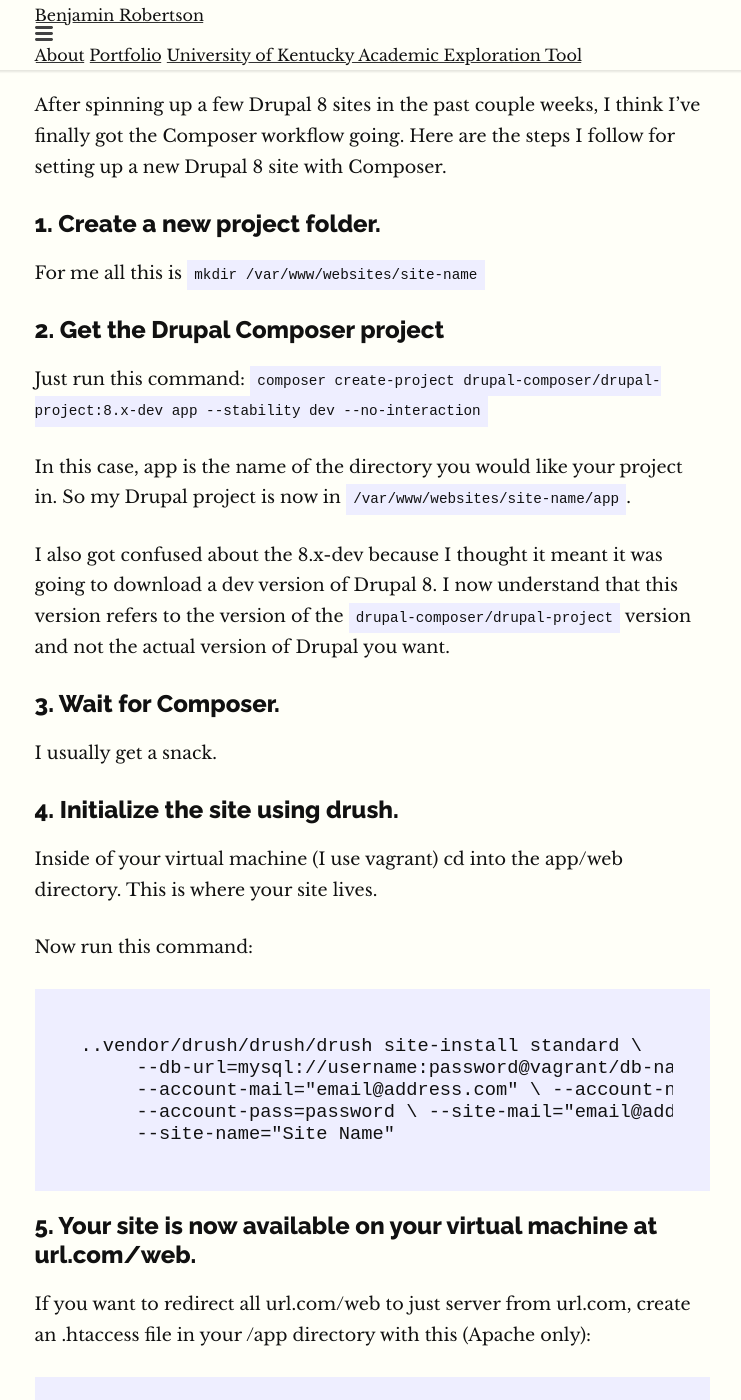
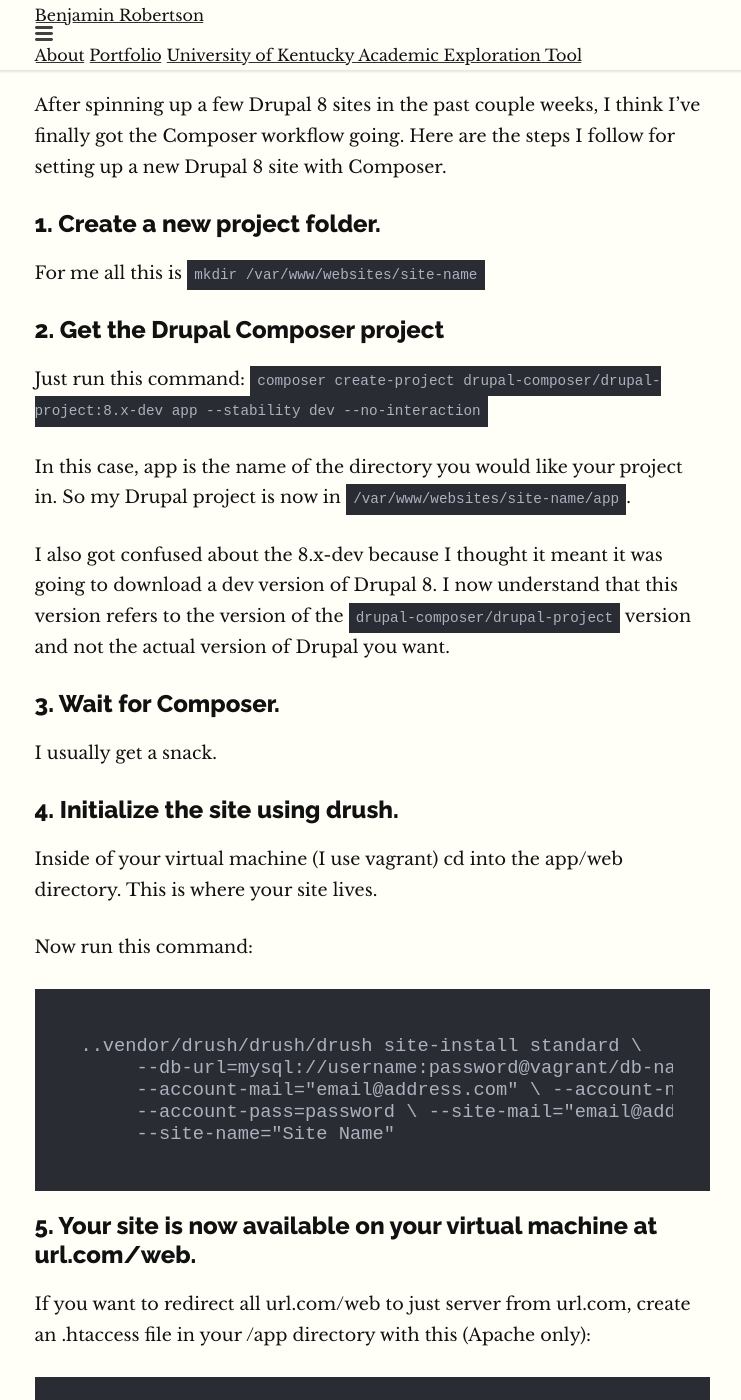
Before and after one commit to benjamingrobertson/benjamingrobertson.github.io, a Jekyll site: the page built from _posts/2016-10-06-how-initialize-drupal-8-site-composer.markdown, in a window 1280 px wide and 1400 px high, scrolled down 247 px. Shown: the whole window, without its empty margins (268-1009 px from the left). Built offline with Jekyll 4.4.1, drawn with Linux system fonts in a browser that asks for light colours.

Commit message:
Work on the code highlighting

```diff
--- a/_sass/smacss/base/_syntax-highlighting.scss
+++ b/_sass/smacss/base/_syntax-highlighting.scss
@@ -2,13 +2,19 @@
  * Syntax highlighting styles
  */
 
+$syntax-hue: 220;
+$syntax-saturation: 13%;
+$syntax-brightness: 18%;
+
 .highlighter-rouge {
-    background-color: #eef;
+    background-color: rgb(41,44,51);
+    color: rgb(171,177,189);
     padding: .5em;
 }
 
 .highlight {
-  background: #eef;
+  background: rgb(41,44,51);
+  color: rgb(171,177,189);
   font-size: 1.2em;
   overflow-x: scroll;
   margin: 0;
@@ -16,11 +22,10 @@
   margin-bottom: 2em;
 
   .highlighter-rouge & {
-    background: #eef;
     margin: .5em;
   }
 
-  .c     { color: #998; font-style: italic } // Comment
+  .c     { color: rgb(93,99,111); font-style: italic } // Comment
   .err   { color: #a61717; background-color: #e3d2d2 } // Error
   .k     { font-weight: bold } // Keyword
   .o     { font-weight: bold } // Operator
```
